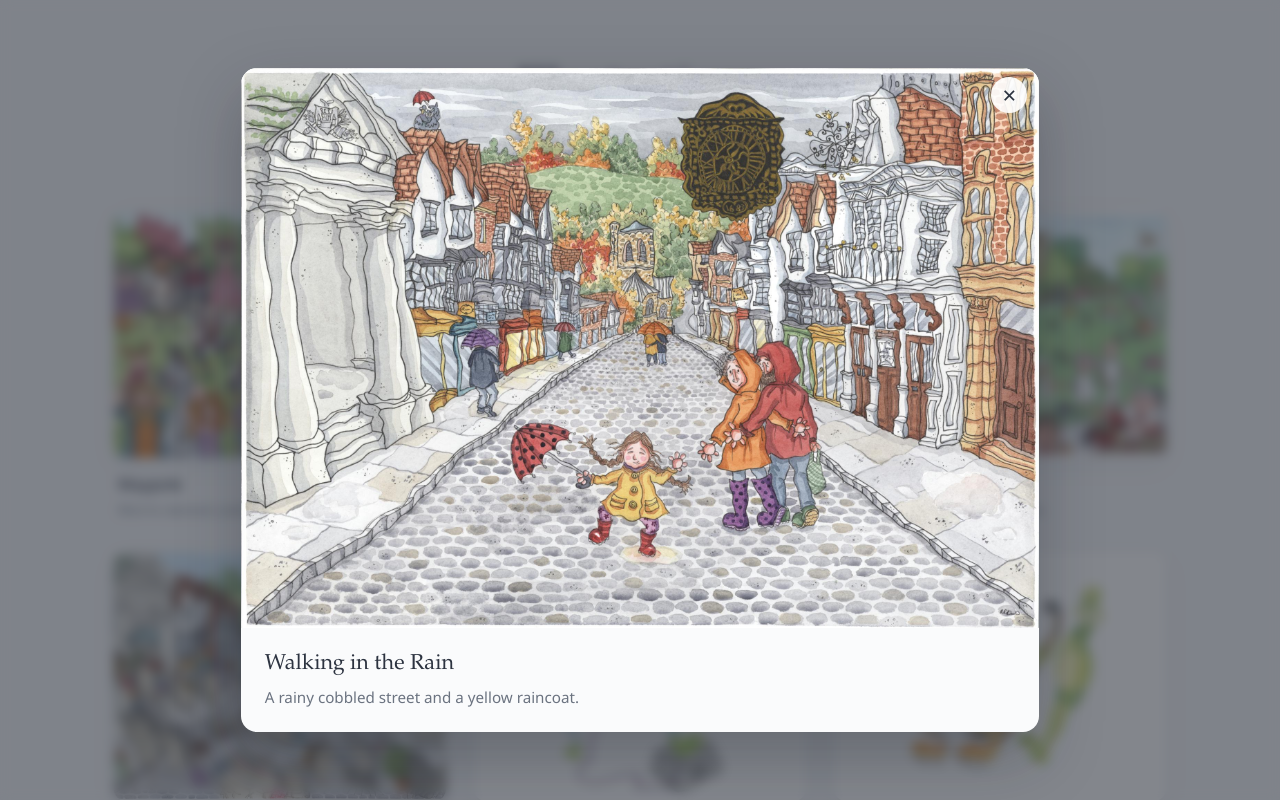
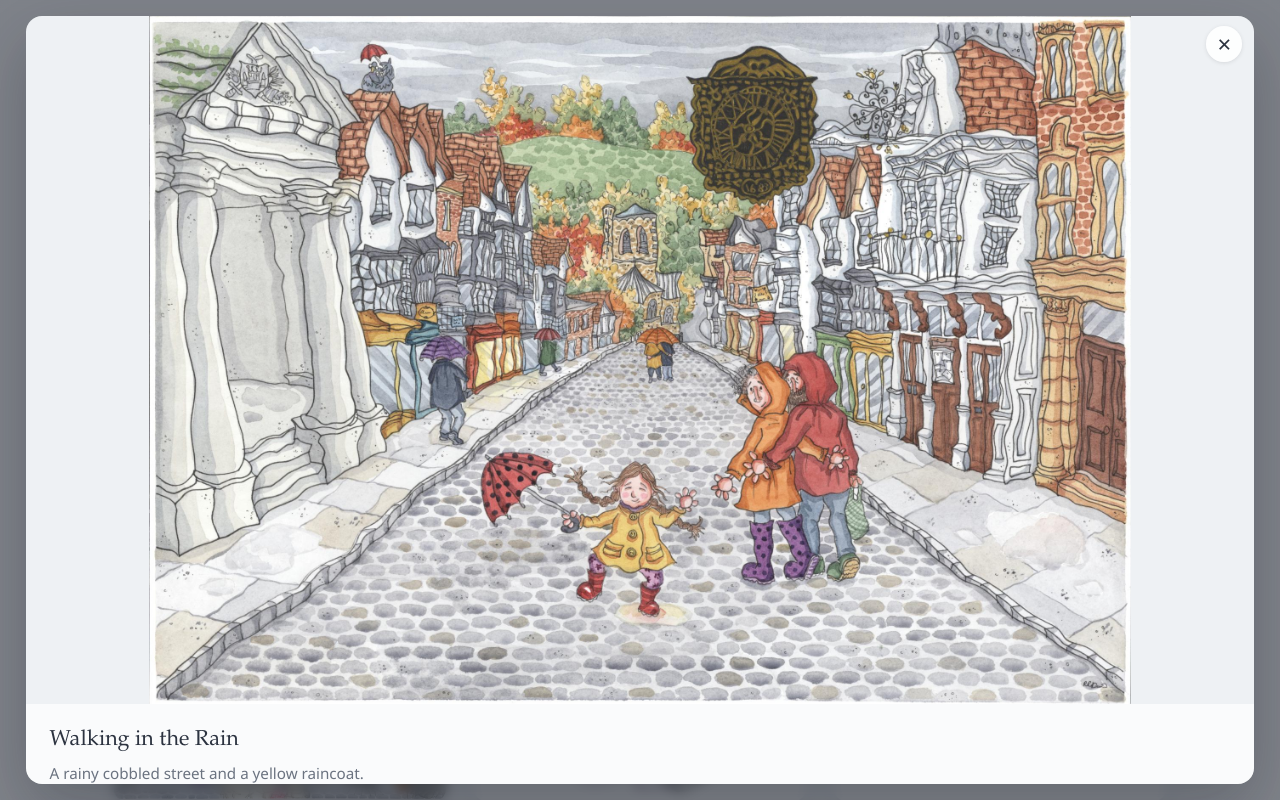
Before and after one commit to LeaDean/illustration-gallery, a React (Vite) app: page / in a window 1280 px wide. Both pictures are taken after a click on the button 640 px from the left and 366 px from the top of the page. Shown: the top 800 px of the page. Built offline with nearby package versions, Linux system fonts and the light colour scheme.

Commit message:
Raise lightbox image max height for larger view.

```diff
--- a/src/App.css
+++ b/src/App.css
@@ -148,6 +148,7 @@ main {
   position: relative;
   background: #fafbfc;
   border-radius: 16px;
+  width: min(1280px, 96vw);
   max-width: min(1280px, 96vw);
   max-height: 96vh;
   overflow: auto;
@@ -185,7 +186,7 @@ main {
 .lightbox-image {
   display: block;
   width: 100%;
-  max-height: 70vh;
+  max-height: 86vh;
   object-fit: contain;
   background: #eef1f4;
   border-radius: 16px 16px 0 0;
```
